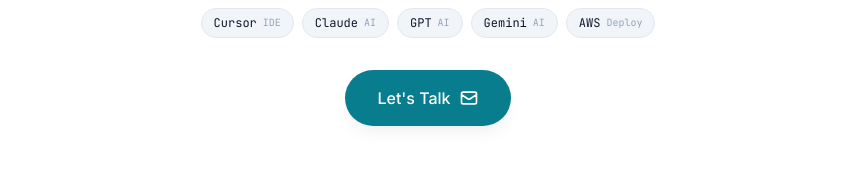
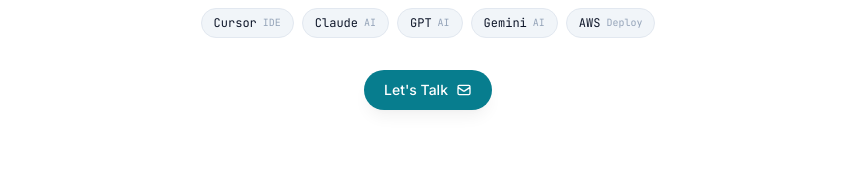
Before and after one commit to anuharsha9/anu-portfolio-v2, a Next.js app: page /me in a window 1280 px wide. Shown: the part 616-792 px from the top of the page, without its empty margins (212-1067 px from the left). Built offline with nearby package versions, Linux system fonts and the light colour scheme; no server answers.

Commit message:
fix: smaller Let's Talk button on me page

```diff
--- a/src/app/me/page.tsx
+++ b/src/app/me/page.tsx
@@ -121,10 +121,10 @@
             >
               <a
                 href="mailto:anujanimmagadda@gmail.com"
-                className="inline-flex items-center gap-2 px-8 py-4 rounded-full bg-[var(--accent-teal-800)] text-white text-base font-medium hover:bg-[var(--accent-teal-900)] transition-all hover:scale-105 shadow-lg"
+                className="inline-flex items-center gap-2 px-5 py-2.5 rounded-full bg-[var(--accent-teal-800)] text-white text-sm font-medium hover:bg-[var(--accent-teal-900)] transition-all hover:scale-105 shadow-lg"
               >
                 <span>Let&apos;s Talk</span>
-                <svg aria-hidden="true" className="w-5 h-5" fill="none" stroke="currentColor" viewBox="0 0 24 24">
+                <svg aria-hidden="true" className="w-4 h-4" fill="none" stroke="currentColor" viewBox="0 0 24 24">
                   <path strokeLinecap="round" strokeLinejoin="round" strokeWidth={2} d="M3 8l7.89 5.26a2 2 0 002.22 0L21 8M5 19h14a2 2 0 002-2V7a2 2 0 00-2-2H5a2 2 0 00-2 2v10a2 2 0 002 2z" />
                 </svg>
               </a>
```
